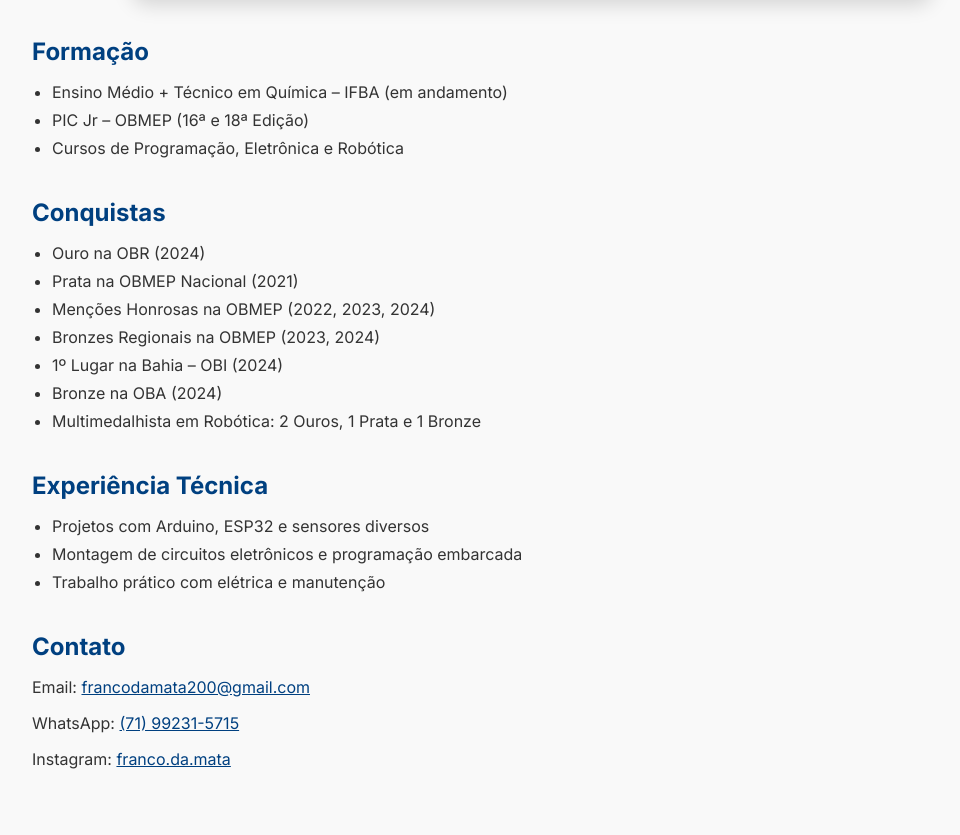
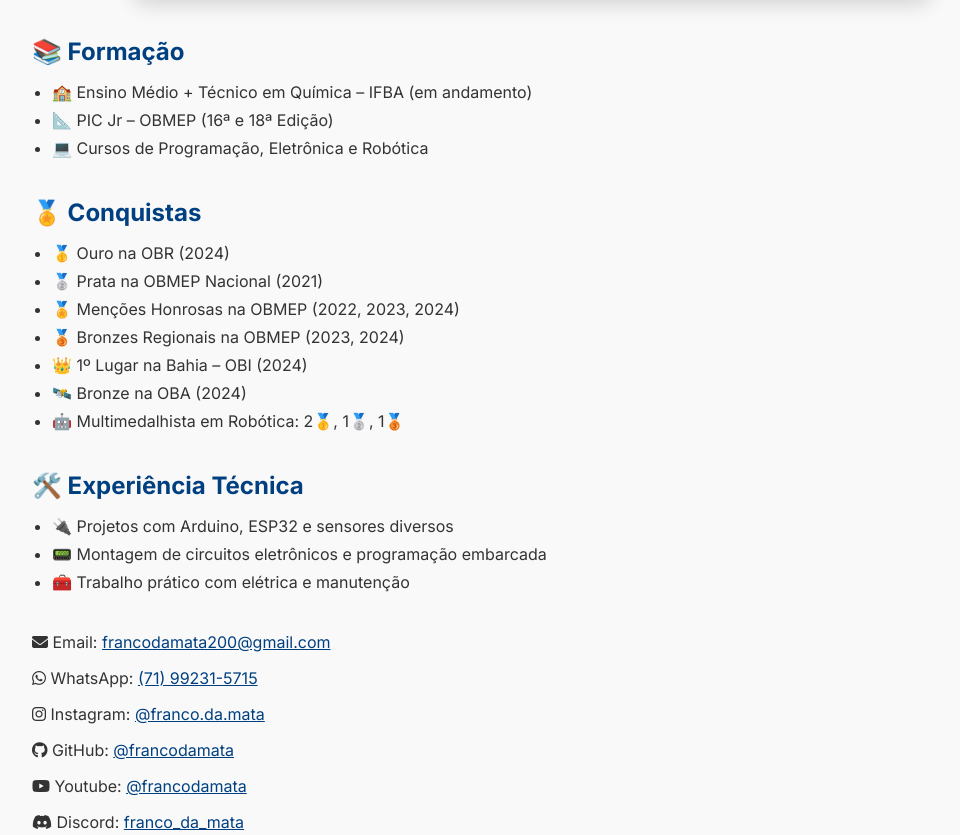
Before and after one commit to francodamata/site-curriculo, a plain HTML site: page index.html in a window 1280 px wide. Shown: the part 960-1795 px from the top of the page, without its empty margins (108-1068 px from the left). Drawn offline with Linux system fonts and the light colour scheme.

Commit message:
Update index.html

```diff
--- a/index.html
+++ b/index.html
@@ -6,8 +6,10 @@
   <title>Franco da Mata | Portfólio</title>
   <link href="https://fonts.googleapis.com/css2?family=Inter:wght@400;600;700&display=swap" rel="stylesheet">
   <link rel="stylesheet" href="style.css">
+  <link rel="stylesheet" href="https://cdnjs.cloudflare.com/ajax/libs/font-awesome/6.5.0/css/all.min.css">
 </head>
 <body>
+
   <header class="header">
     <div class="container">
       <h1>Franco da Mata</h1>
@@ -26,57 +28,61 @@
   </nav>
 
   <main class="container">
+
     <section id="sobre">
       <h2>Sobre Mim</h2>
       <div class="story-carousel">
-    <div class="carousel-container">
-    </div>
+        <div class="carousel-container"></div>
         <div class="carousel-controls">
   <button class="prev-btn">&lt;</button>
+  <button class="next-btn">&gt;</button>
+</div>
+<div class="carousel-progress">
   <div class="progress-bars"></div>
-      <button class="next-btn">&gt;</button>
 </div>
       </div>
     </section>
 
     <section id="formacao">
-      <h2>Formação</h2>
+      <h2>📚 Formação</h2>
       <ul>
-        <li>Ensino Médio + Técnico em Química – IFBA (em andamento)</li>
-        <li>PIC Jr – OBMEP (16ª e 18ª Edição)</li>
-        <li>Cursos de Programação, Eletrônica e Robótica</li>
+        <li>🏫 Ensino Médio + Técnico em Química – IFBA (em andamento)</li>
+        <li>📐 PIC Jr – OBMEP (16ª e 18ª Edição)</li>
+        <li>💻 Cursos de Programação, Eletrônica e Robótica</li>
       </ul>
     </section>
 
     <section id="conquistas">
-      <h2>Conquistas</h2>
+      <h2>🏅 Conquistas</h2>
       <ul>
-        <li>Ouro na OBR (2024)</li>
-        <li>Prata na OBMEP Nacional (2021)</li>
-        <li>Menções Honrosas na OBMEP (2022, 2023, 2024)</li>
-        <li>Bronzes Regionais na OBMEP (2023, 2024)</li>
-        <li>1º Lugar na Bahia – OBI (2024)</li>
-        <li>Bronze na OBA (2024)</li>
-        <li>Multimedalhista em Robótica: 2 Ouros, 1 Prata e 1 Bronze</li>
+        <li>🥇 Ouro na OBR (2024)</li>
+        <li>🥈 Prata na OBMEP Nacional (2021)</li>
+        <li>🏅 Menções Honrosas na OBMEP (2022, 2023, 2024)</li>
+        <li>🥉 Bronzes Regionais na OBMEP (2023, 2024)</li>
+        <li>👑 1º Lugar na Bahia – OBI (2024)</li>
+        <li>🛰️ Bronze na OBA (2024)</li>
+        <li>🤖 Multimedalhista em Robótica: 2🥇, 1🥈, 1🥉</li>
       </ul>
     </section>
 
     <section id="experiencia">
-      <h2>Experiência Técnica</h2>
+      <h2>🛠️ Experiência Técnica</h2>
       <ul>
-        <li>Projetos com Arduino, ESP32 e sensores diversos</li>
-        <li>Montagem de circuitos eletrônicos e programação embarcada</li>
-        <li>Trabalho prático com elétrica e manutenção</li>
+        <li>🔌 Projetos com Arduino, ESP32 e sensores diversos</li>
+        <li>📟 Montagem de circuitos eletrônicos e programação embarcada</li>
+        <li>🧰 Trabalho prático com elétrica e manutenção</li>
       </ul>
     </section>
 
     <section id="contato">
-      <h2>Contato</h2>
-      <p>Email: <a href="mailto:francodamata200@gmail.com">francodamata200@gmail.com</a></p>
-      <p>WhatsApp: <a href="https://wa.me/5571992315715">(71) 99231-5715</a></p>
-      <p>Instagram: <a href="https://www.instagram.com/franco.da.mata?igsh=dGtma2Iya21vamNu">franco.da.mata</a></p>
+      <p><i class="fa-solid fa-envelope"></i> Email: <a href="mailto:francodamata200@gmail.com">francodamata200@gmail.com</a></p>
+      <p><i class="fa-brands fa-whatsapp"></i> WhatsApp: <a href="https://wa.me/5571992315715">(71) 99231-5715</a></p>
+      <p><i class="fa-brands fa-instagram"></i> Instagram: <a href="https://www.instagram.com/franco.da.mata">@franco.da.mata</a></p>
+      <p><i class="fa-brands fa-github"></i> GitHub: <a href="https://github.com/francodamata" target="_blank">@francodamata</a></p>
+      <p><i class="fa-brands fa-youtube"></i> Youtube: <a href="https://youtube.com/@francodamata?si=CRpSzAWE3l3B342E">@francodamata</a></p>
+      <p><i class="fa-brands fa-discord"></i> Discord: <a href="https://discord.gg/KH2tphmx">franco_da_mata</a></p>
+    </section>
 
-    </section>
   </main>
 
   <footer class="footer">
```
Lines whose indentation alone changed are shown as unchanged.
